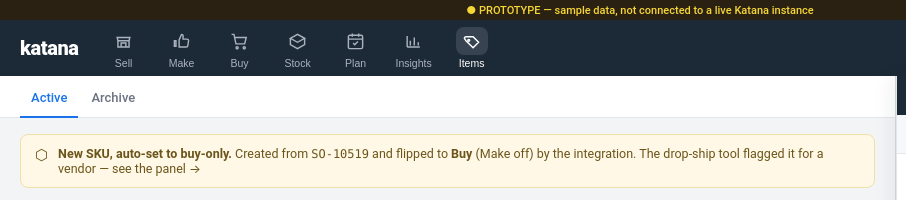
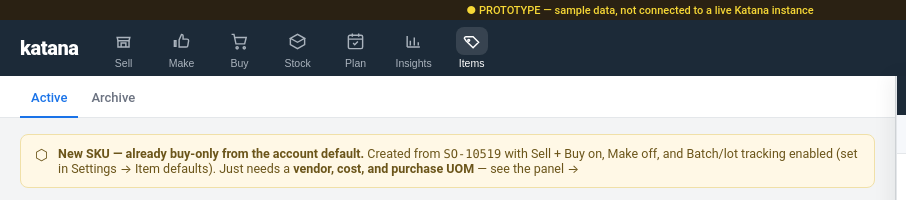
Before and after one commit to timanningson-max/katana-drop-ship-tool, a plain HTML site: page index.html in a window 1280 px wide. Both pictures are taken after a click on the button "Choose vendor". Shown: the top 200 px of the page, 0-906 px from the left. Drawn offline with Linux system fonts and the light colour scheme.

Commit message:
Reflect account-default simplification: buy-only + lot tracking via settings, not API patch

```diff
--- a/index.html
+++ b/index.html
@@ -233,7 +233,7 @@
     <section class="leftview" id="left-product">
       <div class="subtabs"><a class="active">Active</a><a>Archive</a></div>
       <div class="pwrap">
-        <div class="banner amber"><span class="bi">⬡</span><div><b>New SKU, auto-set to buy-only.</b> Created from <span class="mono">SO-10519</span> and flipped to <b>Buy</b> (Make off) by the integration. The drop-ship tool flagged it for a vendor — see the panel →</div></div>
+        <div class="banner amber"><span class="bi">⬡</span><div><b>New SKU — already buy-only from the account default.</b> Created from <span class="mono">SO-10519</span> with Sell + Buy on, Make off, and Batch/lot tracking enabled (set in Settings → Item defaults). Just needs a <b>vendor, cost, and purchase UOM</b> — see the panel →</div></div>
         <div class="pcard">
           <div class="ptop"><div class="t">Product<b>HX-M12-90-A4-316</b></div><div class="r"><span>All changes saved</span><span>🖶</span><span>⋮</span><span>✕</span></div></div>
           <div class="ptabs"><a class="active">General info</a><a>Used in BOMs</a><a>Supply details</a><a>Replenishment<span class="new">NEW</span></a></div>
```
